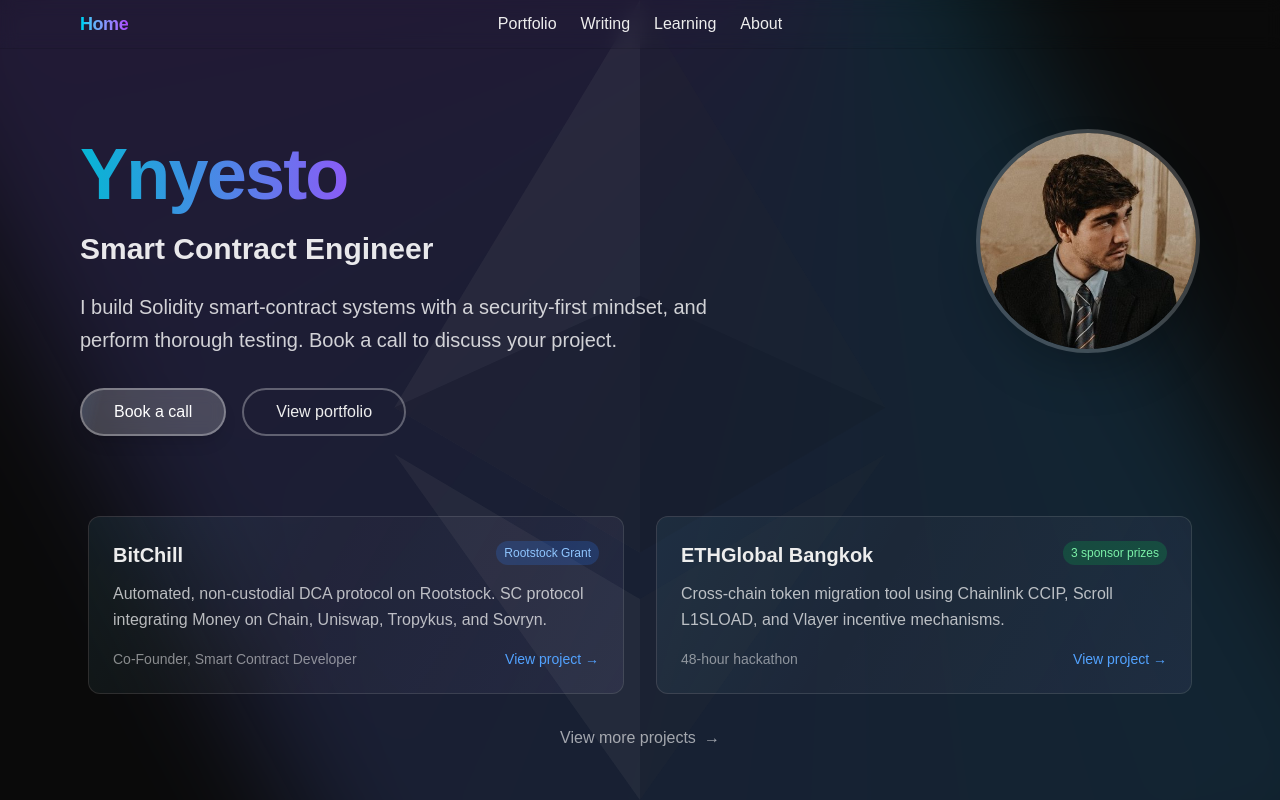
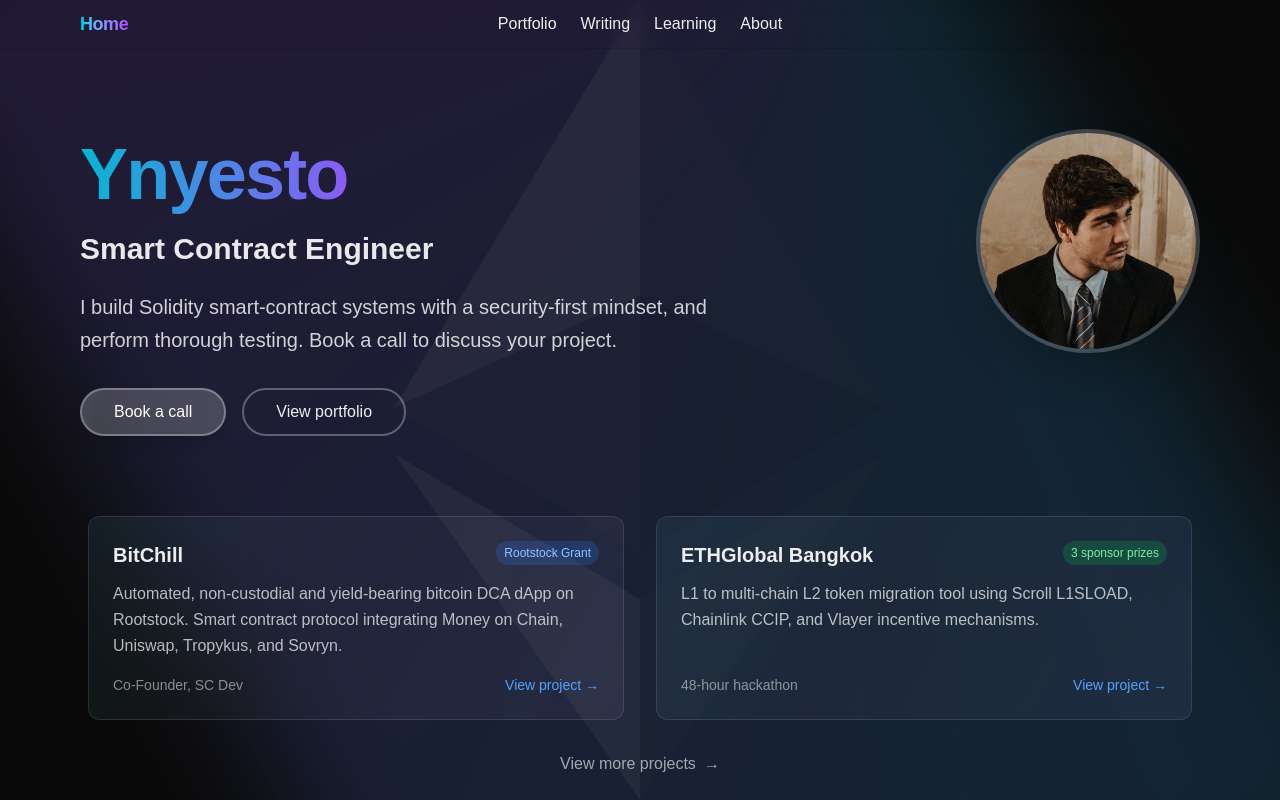
Before and after one commit to Ynyesto/dev-portfolio-site, a Next.js app: page / in a window 1280 px wide. Shown: the top 800 px of the page. Built offline with nearby package versions, Linux system fonts and the light colour scheme; no server answers.

Commit message:
chore: format

```diff
--- a/src/app/page.tsx
+++ b/src/app/page.tsx
@@ -70,7 +70,7 @@ export default function Home() {
         <div className="grid grid-cols-1 md:grid-cols-2 gap-8 p-2">
           <TrackedLink
             href="/portfolio/bitchill"
-            className="glass p-6 block hover:border-white/30 transition-all hover:scale-105 group relative overflow-hidden"
+            className="glass p-6 flex hover:border-white/30 transition-all hover:scale-105 group relative overflow-hidden flex-col justify-between"
             event="card_click"
             props={{ card: "bitchill" }}
           >
@@ -94,19 +94,19 @@ export default function Home() {
                 </span>
               </div>
               <p className="text-white/70 mb-4 leading-relaxed">
-                Automated, non-custodial DCA protocol on Rootstock. SC protocol integrating Money on
-                Chain, Uniswap, Tropykus, and Sovryn.
+                Automated, non-custodial and yield-bearing bitcoin DCA dApp on Rootstock. Smart
+                contract protocol integrating Money on Chain, Uniswap, Tropykus, and Sovryn.
               </p>
-              <div className="flex items-center justify-between">
-                <span className="text-sm text-white/50">Co-Founder, Smart Contract Developer</span>
-                <span className="text-sm text-blue-400 group-hover:underline">View project →</span>
-              </div>
+            </div>
+            <div className="flex items-center justify-between relative z-10">
+              <span className="text-sm text-white/50">Co-Founder, SC Dev</span>
+              <span className="text-sm text-blue-400 group-hover:underline">View project →</span>
             </div>
           </TrackedLink>
 
           <TrackedLink
             href="/portfolio/ethglobal-bangkok"
-            className="glass p-6 block hover:border-white/30 transition-all hover:scale-105 group relative overflow-hidden"
+            className="glass p-6 flex hover:border-white/30 transition-all hover:scale-105 group relative overflow-hidden flex-col justify-between"
             event="card_click"
             props={{ card: "ethglobal_bangkok" }}
           >
@@ -130,13 +130,13 @@ export default function Home() {
                 </span>
               </div>
               <p className="text-white/70 mb-4 leading-relaxed">
-                Cross-chain token migration tool using Chainlink CCIP, Scroll L1SLOAD, and Vlayer
-                incentive mechanisms.
+                L1 to multi-chain L2 token migration tool using Scroll L1SLOAD, Chainlink CCIP, and
+                Vlayer incentive mechanisms.
               </p>
-              <div className="flex items-center justify-between">
-                <span className="text-sm text-white/50">48-hour hackathon</span>
-                <span className="text-sm text-blue-400 group-hover:underline">View project →</span>
-              </div>
+            </div>
+            <div className="flex items-center justify-between relative z-10">
+              <span className="text-sm text-white/50">48-hour hackathon</span>
+              <span className="text-sm text-blue-400 group-hover:underline">View project →</span>
             </div>
           </TrackedLink>
         </div>
```
